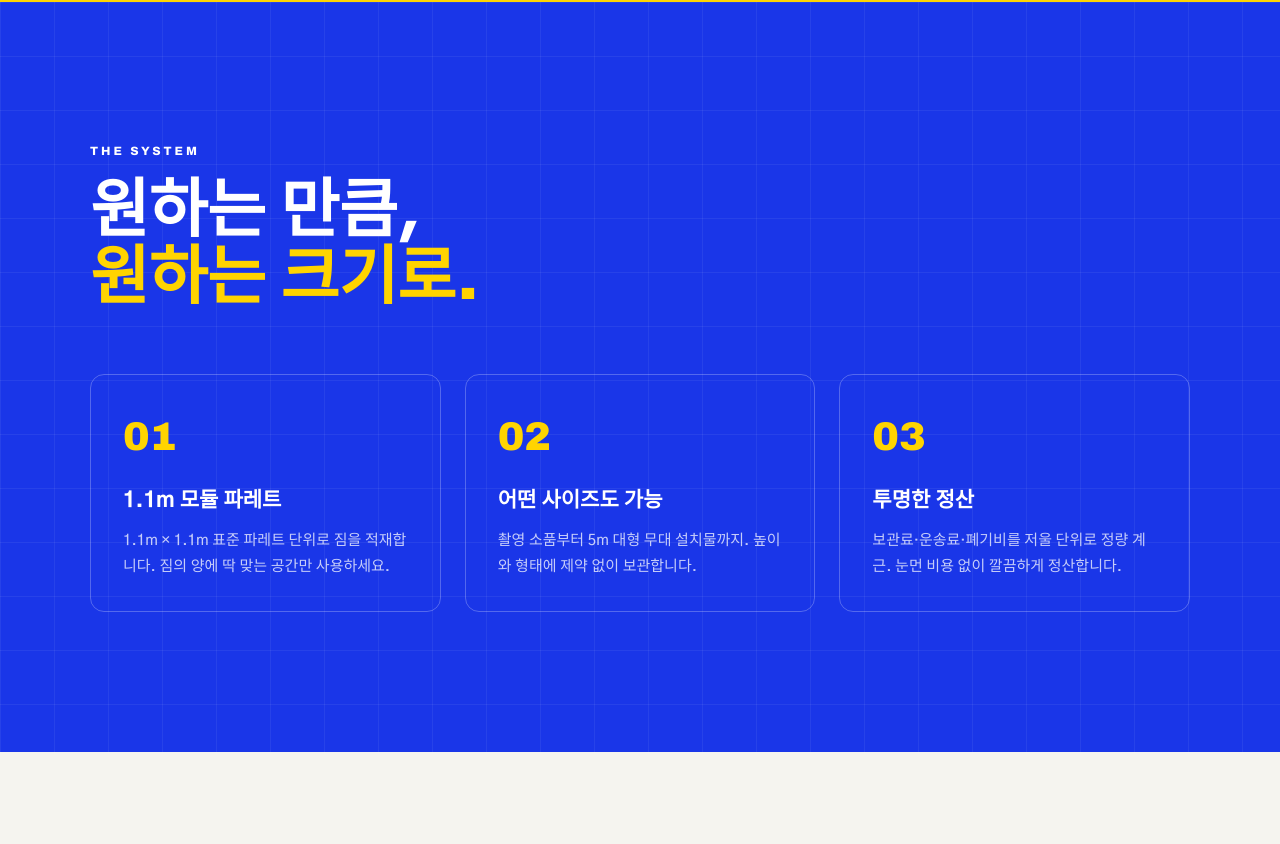
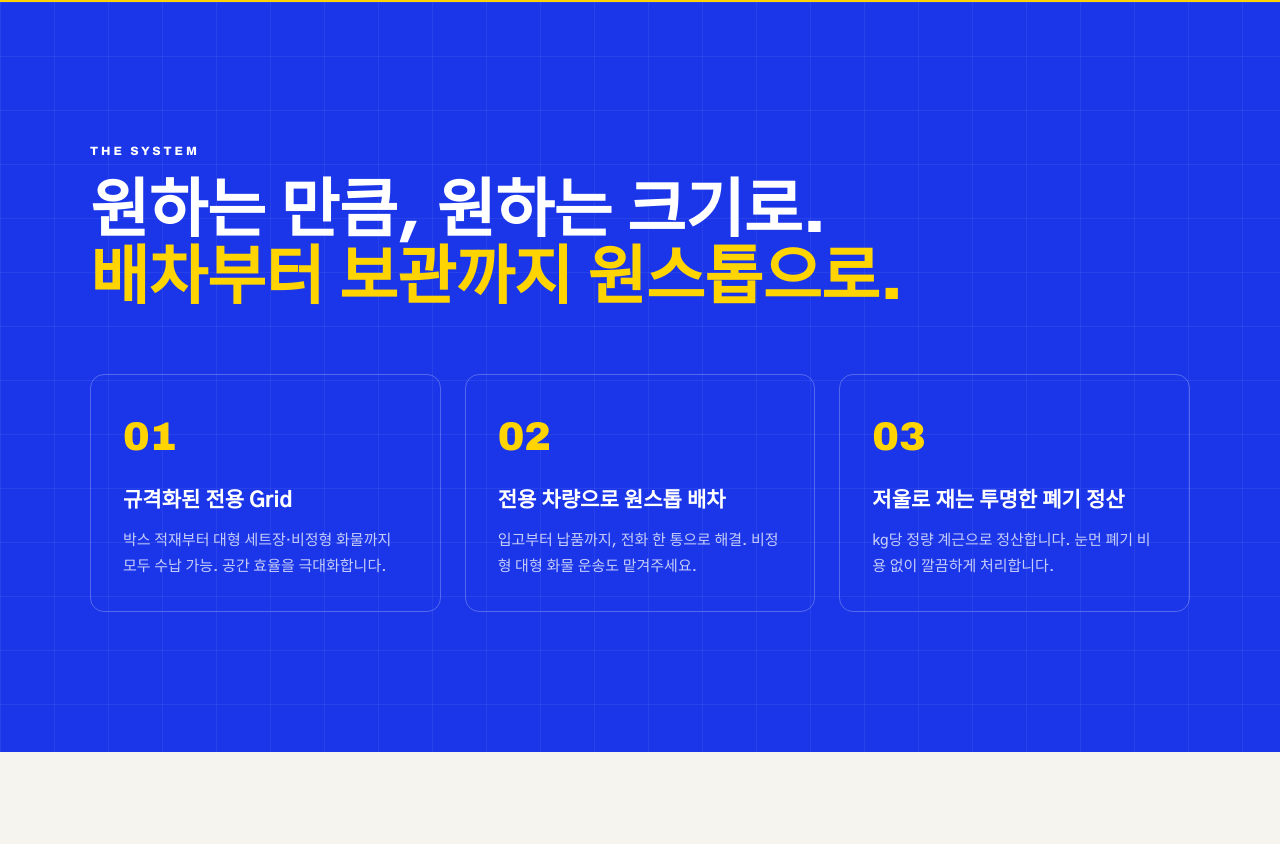
Before and after one commit to sangshin82-crypto/scene-box, a Next.js app: page /landing in a window 1280 px wide. Shown: the part 916-1760 px from the top of the page. Built offline with nearby package versions, Linux system fonts and the light colour scheme.

Commit message:
design: 랜딩 모듈 내용 교체 + 문의 전화 추가

```diff
--- a/src/app/landing/page.tsx
+++ b/src/app/landing/page.tsx
@@ -249,7 +249,10 @@ export default function LandingPage() {
       <div className="lp">
         {/* NAV */}
         <nav>
-          <div className="logo">SCENE<span className="box"></span>BOX</div>
+          <div style={{ display: "flex", flexDirection: "column", gap: 4 }}>
+            <div className="logo">SCENE<span className="box"></span>BOX</div>
+            <span style={{ fontFamily: "'Archivo',sans-serif", fontSize: 12, fontWeight: 700, color: "#fff", letterSpacing: "0.5px" }}>문의 070-8057-6783</span>
+          </div>
           <button className="nav-cta" onClick={openModal}>예약하기</button>
         </nav>
 
@@ -271,22 +274,22 @@ export default function LandingPage() {
         <section className="module" id="module">
           <div className="module-inner">
             <div className="section-label mono reveal">THE SYSTEM</div>
-            <h2 className="reveal">원하는 만큼,<br /><span className="yellow">원하는 크기로.</span></h2>
+            <h2 className="reveal">원하는 만큼, 원하는 크기로.<br /><span className="yellow">배차부터 보관까지 원스톱으로.</span></h2>
             <div className="module-grid">
               <div className="mod-card reveal">
                 <div className="num mono">01</div>
-                <h3>1.1m 모듈 파레트</h3>
-                <p>1.1m × 1.1m 표준 파레트 단위로 짐을 적재합니다. 짐의 양에 딱 맞는 공간만 사용하세요.</p>
+                <h3>규격화된 전용 Grid</h3>
+                <p>박스 적재부터 대형 세트장·비정형 화물까지 모두 수납 가능. 공간 효율을 극대화합니다.</p>
               </div>
               <div className="mod-card reveal">
                 <div className="num mono">02</div>
-                <h3>어떤 사이즈도 가능</h3>
-                <p>촬영 소품부터 5m 대형 무대 설치물까지. 높이와 형태에 제약 없이 보관합니다.</p>
+                <h3>전용 차량으로 원스톱 배차</h3>
+                <p>입고부터 납품까지, 전화 한 통으로 해결. 비정형 대형 화물 운송도 맡겨주세요.</p>
               </div>
               <div className="mod-card reveal">
                 <div className="num mono">03</div>
-                <h3>투명한 정산</h3>
-                <p>보관료·운송료·폐기비를 저울 단위로 정량 계근. 눈먼 비용 없이 깔끔하게 정산합니다.</p>
+                <h3>저울로 재는 투명한 폐기 정산</h3>
+                <p>kg당 정량 계근으로 정산합니다. 눈먼 폐기 비용 없이 깔끔하게 처리합니다.</p>
               </div>
             </div>
           </div>
```
